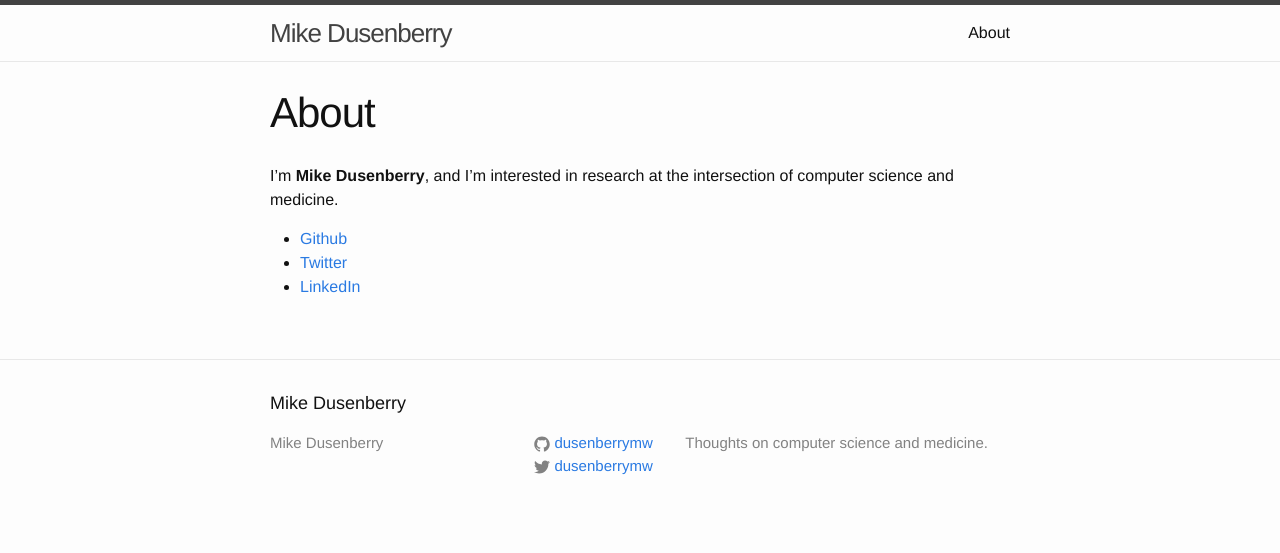
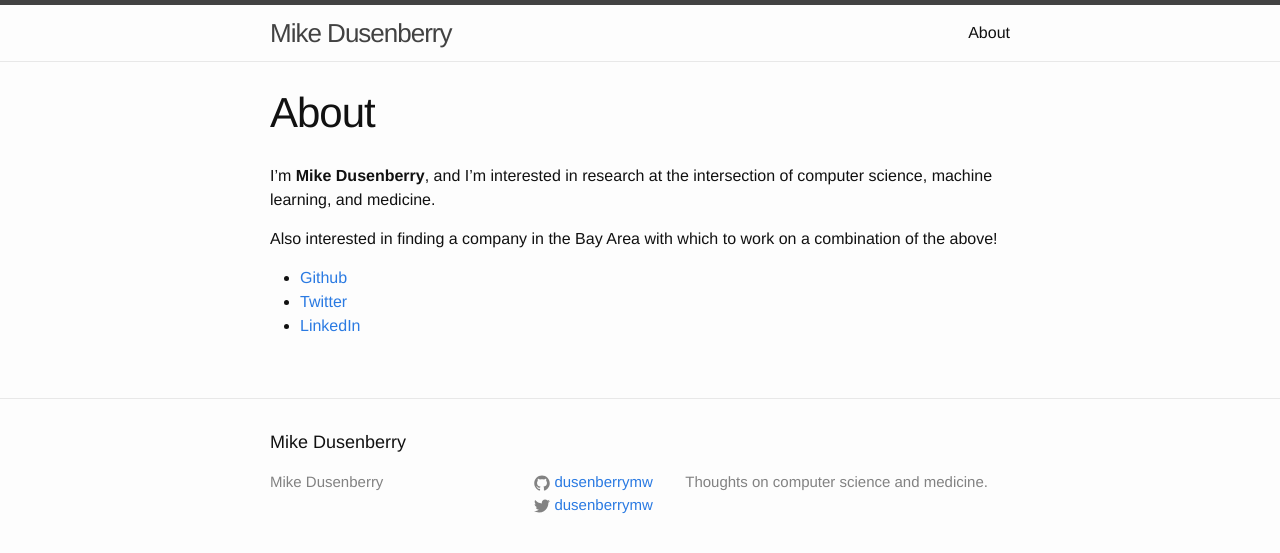
Before and after one commit to dusenberrymw/dusenberrymw.github.io, a Jekyll site: the page built from about.md, in a window 1280 px wide. Shown: the top 553 px of the page. Built offline with Jekyll 4.4.1, drawn with Linux system fonts in a browser that asks for light colours.

Commit message:
Updating About page.

```diff
--- a/about.md
+++ b/about.md
@@ -4,7 +4,9 @@ title: About
 permalink: /about/
 ---
 
-I'm **Mike Dusenberry**, and I'm interested in research at the intersection of computer science and medicine.
+I'm **Mike Dusenberry**, and I'm interested in research at the intersection of computer science, machine learning, and medicine.
+
+Also interested in finding a company in the Bay Area with which to work on a combination of the above!
 
 * [Github](https://github.com/dusenberrymw)
 * [Twitter](https://twitter.com/dusenberrymw)
```
